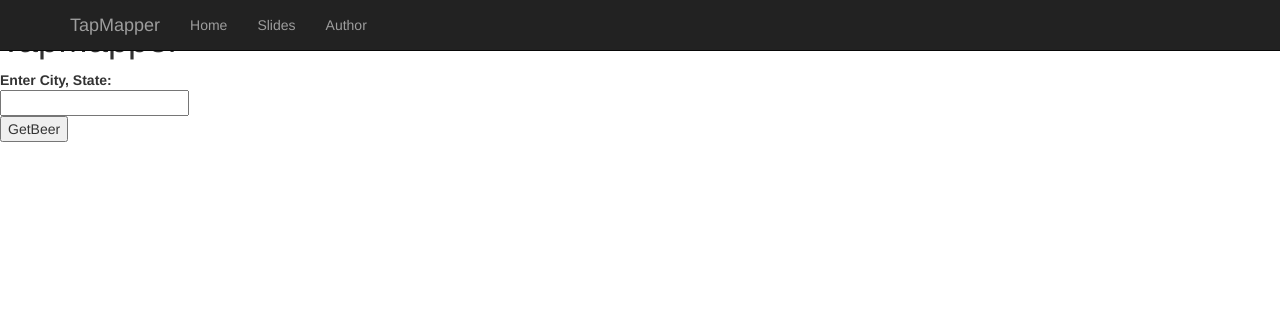
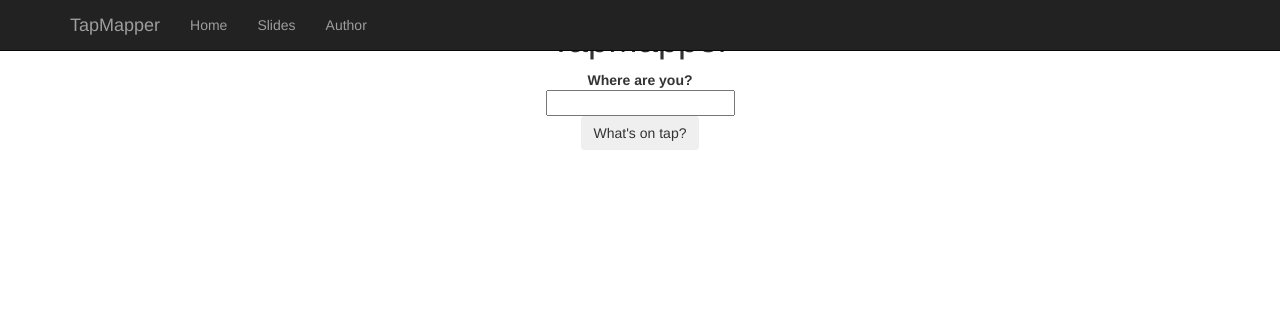
Before and after one commit to kjford/tapmapper, a Python web app: template app/templates/searchbar.html in a window 1280 px wide. Shown: the top 311 px of the page. Run offline with Jinja, Linux system fonts and the light colour scheme; the template is opened without the code that fills it, so the values that code supplies are empty; some libraries are stand-ins or nearby versions.

```diff
--- a/app/templates/searchbar.html
+++ b/app/templates/searchbar.html
@@ -1,13 +1,13 @@
 {% extends "layout/base.html" %}
 {% block content %}
-  <div id='wrap'>
+  <div id='wrap' align='center'>
   <h1>TapMapper</h1>
   {% if error %}<p class=error><strong>Error:</strong> {{ error }}{% endif %}
-  <form action="{{ url_for('showresults') }}" method=get>
+  <form action="{{ url_for('showresults') }}" class="form-search" method=POST>
     <dl>
-      <dt>Enter City, State:
-      <dd><input type=text name=city>
-      <dd><input type=submit value=GetBeer>
+      <dt>Where are you?
+      <dd><input id="city" type=text value="{{settings['city']}}" name=city class="input-medium search-query">
+      <dd><button type=submit class="btn">What's on tap?</button>
     </dl>
   </form>
   </div>
--- a/app/templates/table.html
+++ b/app/templates/table.html
@@ -1,7 +1,9 @@
 {% extends "layout/base.html" %}
 
 {% block content %}
+
   <div id="wrap">
+    <h2>{{settings['city']}}</h2>
     <div class="container">
       <div id="table">
         <div class="table-responsive">
```
Also changed, not shown: app/views.py (+11 -13 lines), 1 other file.
